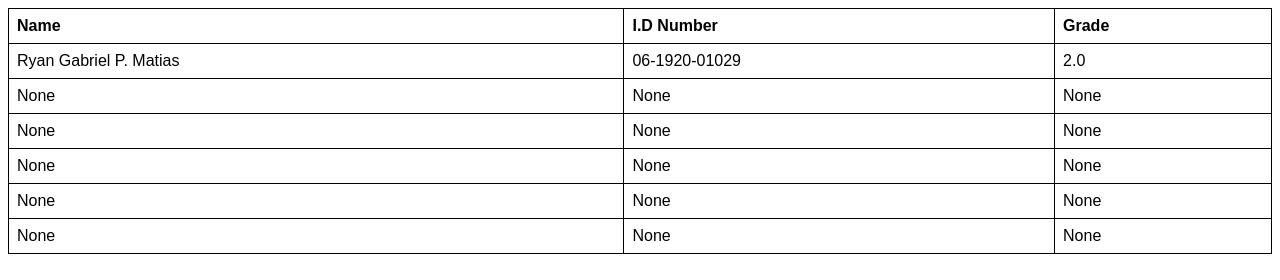
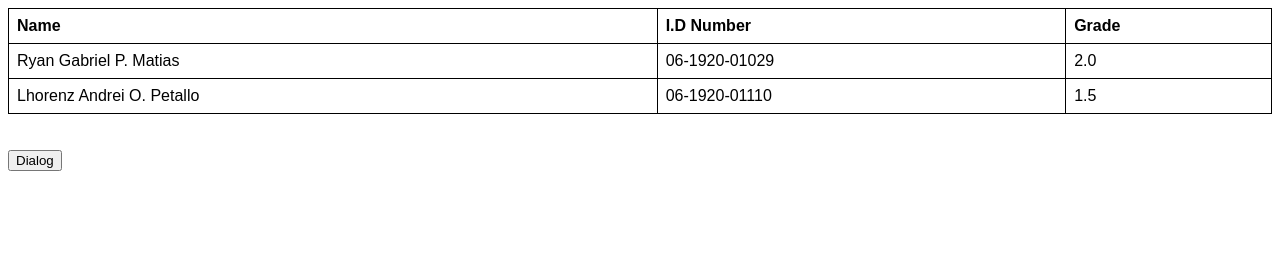
Before and after one commit to MasterBater666/-MasterBater666-_-BossBatak-prelims, a plain HTML site: page table.html in a window 1280 px wide. Drawn offline with Linux system fonts and the light colour scheme.

Commit message:
Update table.html

```diff
--- a/table.html
+++ b/table.html
@@ -18,31 +18,13 @@
     <td>2.0</td>
   </tr>
   <tr>
-    <td>None</td>
-    <td>None</td>
-    <td>None</td>
-  </tr>
-  <tr>
-    <td>None</td>
-    <td>None</td>
-    <td>None</td>
-  </tr>
-  <tr>
-    <td>None</td>
-    <td>None</td>
-    <td>None</td>
-  </tr>
-  <tr>
-    <td>None</td>
-    <td>None</td>
-    <td>None</td>
-  </tr>
-  <tr>
-    <td>None</td>
-    <td>None</td>
-    <td>None</td>
+    <td>Lhorenz Andrei O. Petallo</td>
+    <td>06-1920-01110</td>
+    <td>1.5</td>
   </tr>
 </table>
-
+    <br>
+    <br>
+    <button onclick="window.location.href"='Dialog.html'">Dialog</button>
 </body>
 </html>
```
